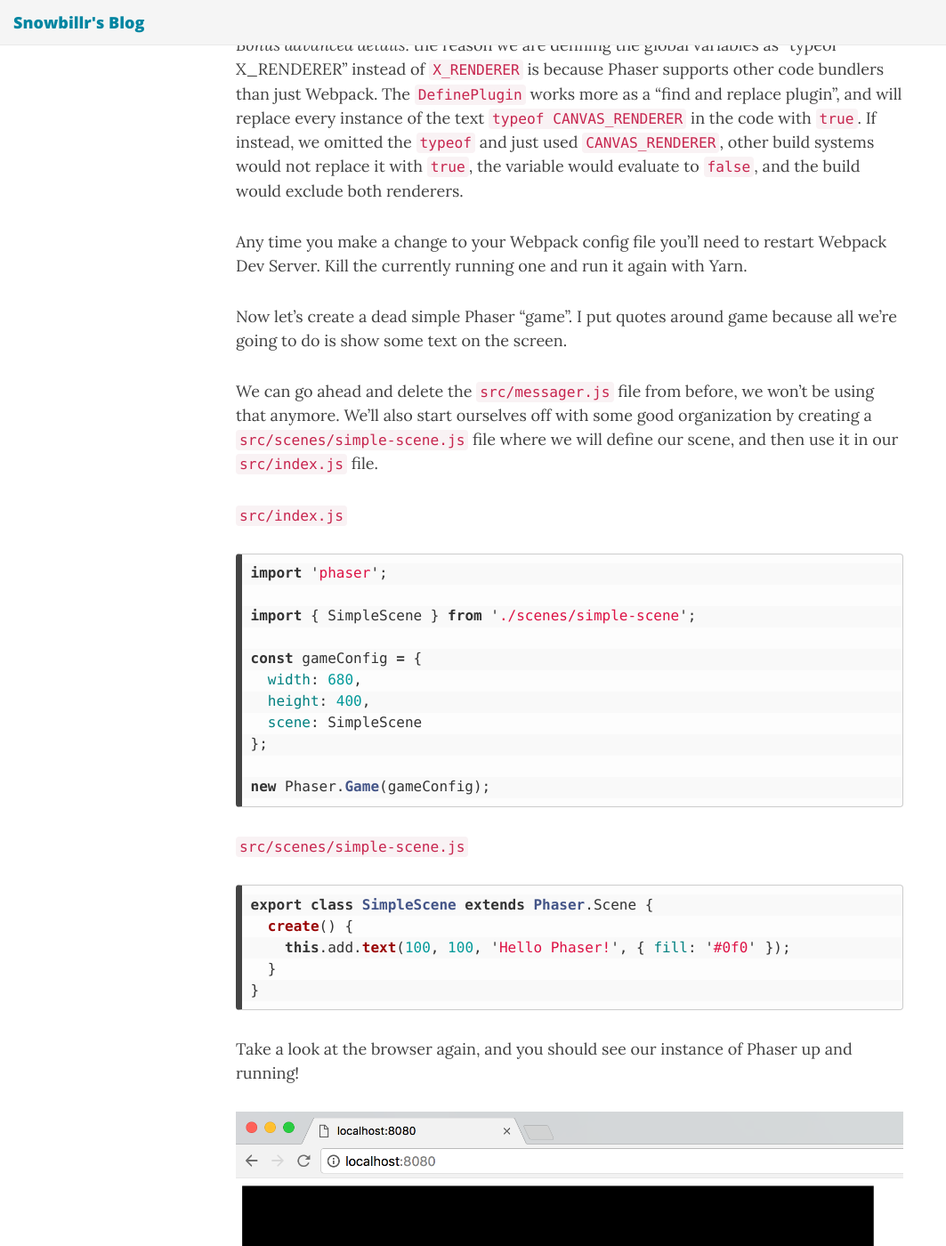
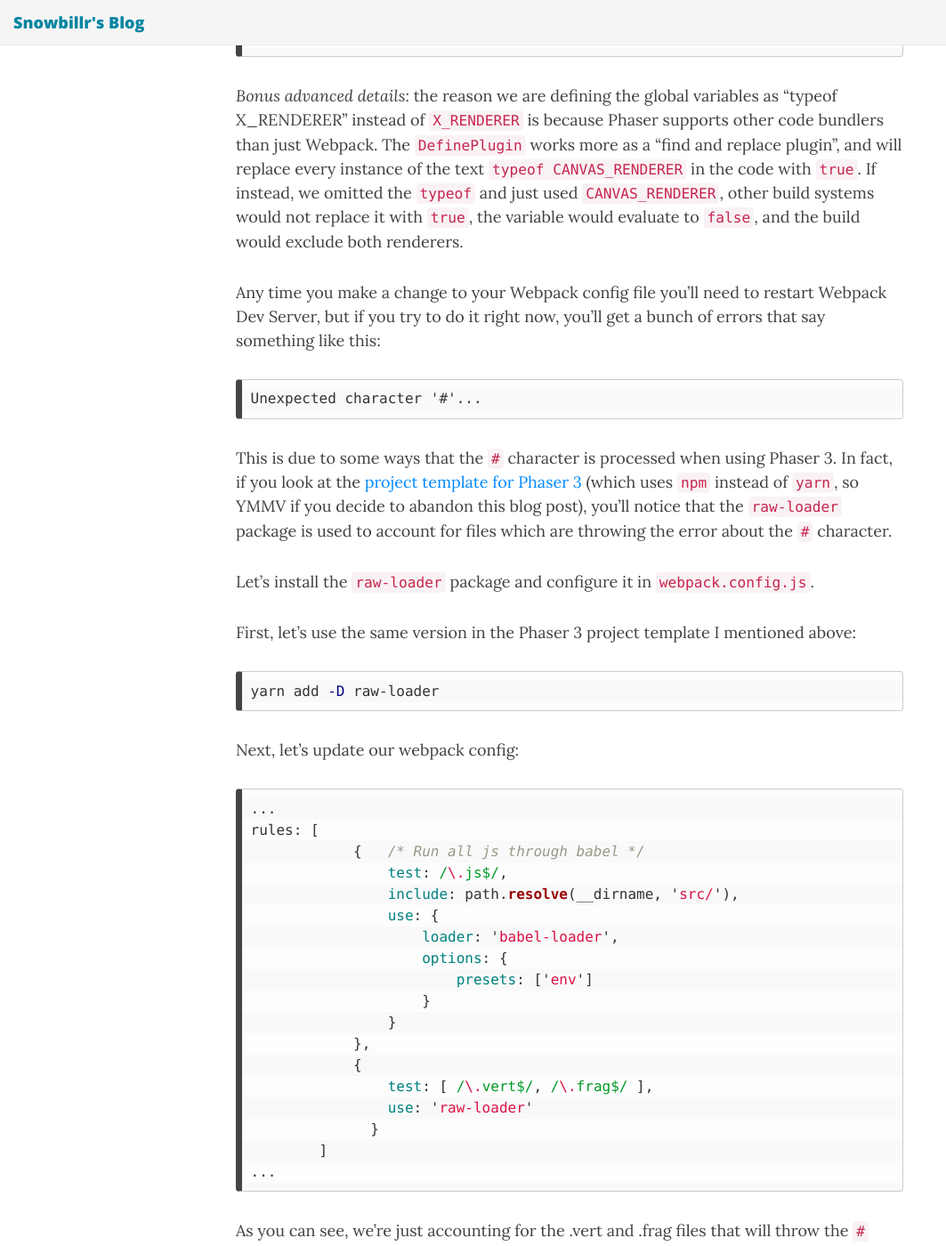
Before and after one commit to snowbillr/blog, a Jekyll site: the page built from _posts/2018-04-09-a-modern-web-development-setup-for-phaser-3.md, in a window 1280 px wide and 1400 px high, scrolled down 15277 px. Shown: the whole window at 89% size, without its empty margins (0-1063 px from the left). Built offline with Jekyll 4.4.1, drawn with Linux system fonts in a browser that asks for light colours; nearby versions of some CDN libraries; comment, search, counter and statistics services are not loaded; some of the changed text lies outside the part shown.

Commit message:
Add raw-loader to fix "unexpected character" error
As per the Phaser 3 boilerplate, we need to include raw-loader to fix those pesky "Unexpected Character" errors.

````diff
--- a/_posts/2018-04-09-a-modern-web-development-setup-for-phaser-3.md
+++ b/_posts/2018-04-09-a-modern-web-development-setup-for-phaser-3.md
@@ -1,4 +1,6 @@
 # A Modern Web Development Setup for Phaser 3
+
+*Special thanks to my new friend [Jesse](https://www.github.com/lawsonry) for helping update this post!*
 
 Lots of tutorials for Phaser assume all your game's code will be in one JavaScript file and that all your dependencies will be downloaded by hand. In a real world development environment this would not be a feasible setup.
 
@@ -412,7 +414,48 @@ module.exports = {
 
 *Bonus advanced details:* the reason we are defining the global variables as "typeof X_RENDERER" instead of `X_RENDERER` is because Phaser supports other code bundlers than just Webpack. The `DefinePlugin` works more as a "find and replace plugin", and will replace every instance of the text `typeof CANVAS_RENDERER` in the code with `true`. If instead, we omitted the `typeof` and just used `CANVAS_RENDERER`, other build systems would not replace it with `true`, the variable would evaluate to `false`, and the build would exclude both renderers.
 
-Any time you make a change to your Webpack config file you'll need to restart Webpack Dev Server. Kill the currently running one and run it again with Yarn.
+Any time you make a change to your Webpack config file you'll need to restart Webpack Dev Server, but if you try to do it right now, you'll get a bunch of errors that say something like this:
+
+```
+Unexpected character '#'...
+```
+
+This is due to some ways that the `#` character is processed when using Phaser 3. In fact, if you look at the [project template for Phaser 3](https://github.com/photonstorm/phaser3-project-template) (which uses `npm` instead of `yarn`, so YMMV if you decide to abandon this blog post), you'll notice that the `raw-loader` package is used to account for files which are throwing the error about the `#` character.
+
+Let's install the `raw-loader` package and configure it in `webpack.config.js`.
+
+First, let's use the same version in the Phaser 3 project template I mentioned above:
+
+```bash
+yarn add -D raw-loader
+```
+
+Next, let's update our webpack config:
+
+```javascript
+...
+rules: [
+            {   /* Run all js through babel */
+                test: /\.js$/,
+                include: path.resolve(__dirname, 'src/'),
+                use: {
+                    loader: 'babel-loader',
+                    options: {
+                        presets: ['env']
+                    }
+                }
+            },
+            {
+                test: [ /\.vert$/, /\.frag$/ ],
+                use: 'raw-loader'
+              }
+        ]
+...
+```
+
+As you can see, we're just accounting for the .vert and .frag files that will throw the `#` errors if we don't use raw loader here.
+
+Go ahead and kill the currently running dev server, and restart it. (You need to do this because, as I mentioned previously, anytime you change the `webpack.config.js` file you'll need to restart the server for the changes to take effect).
 
 Now let's create a dead simple Phaser "game". I put quotes around game because all we're going to do is show some text on the screen.
 
````
